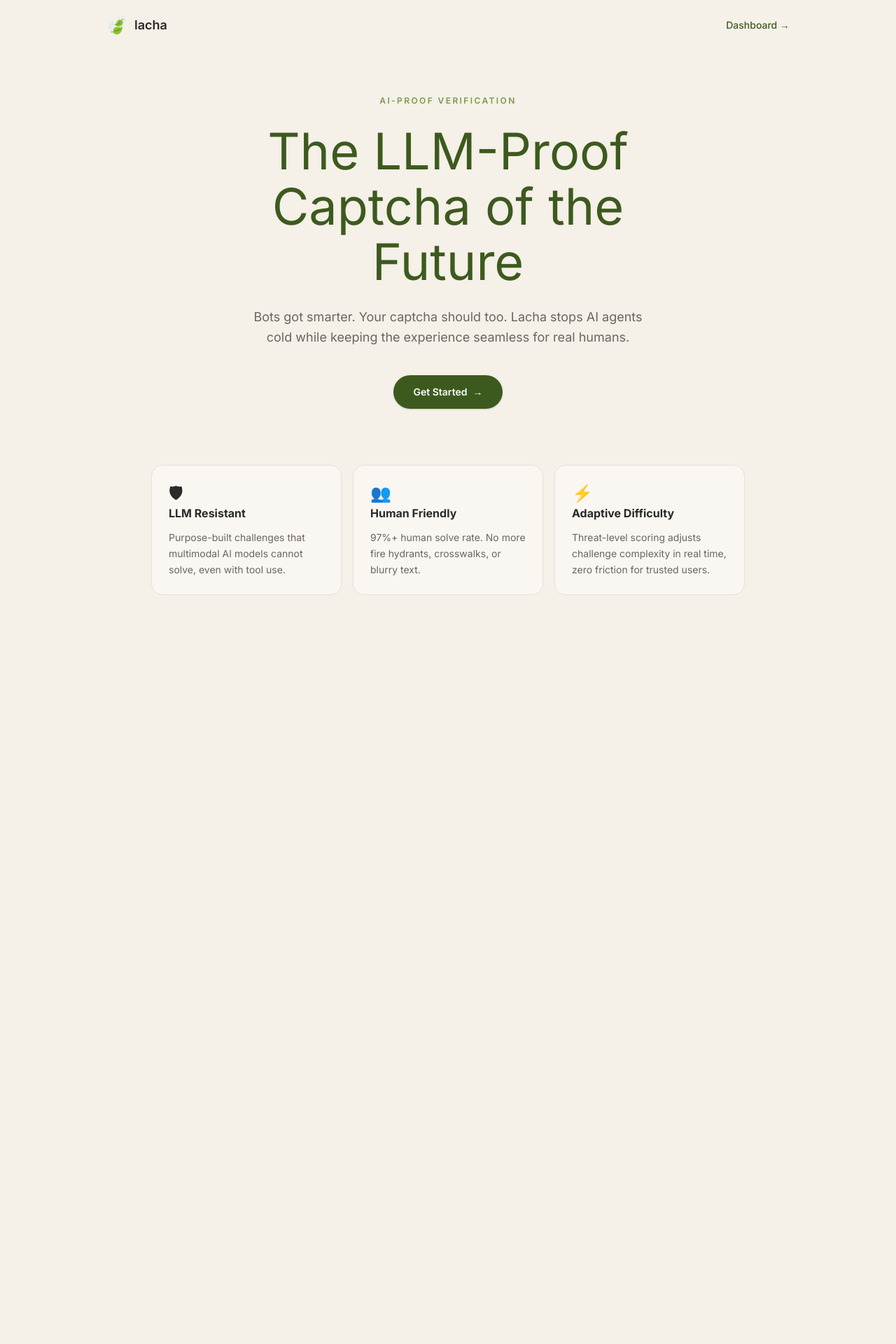
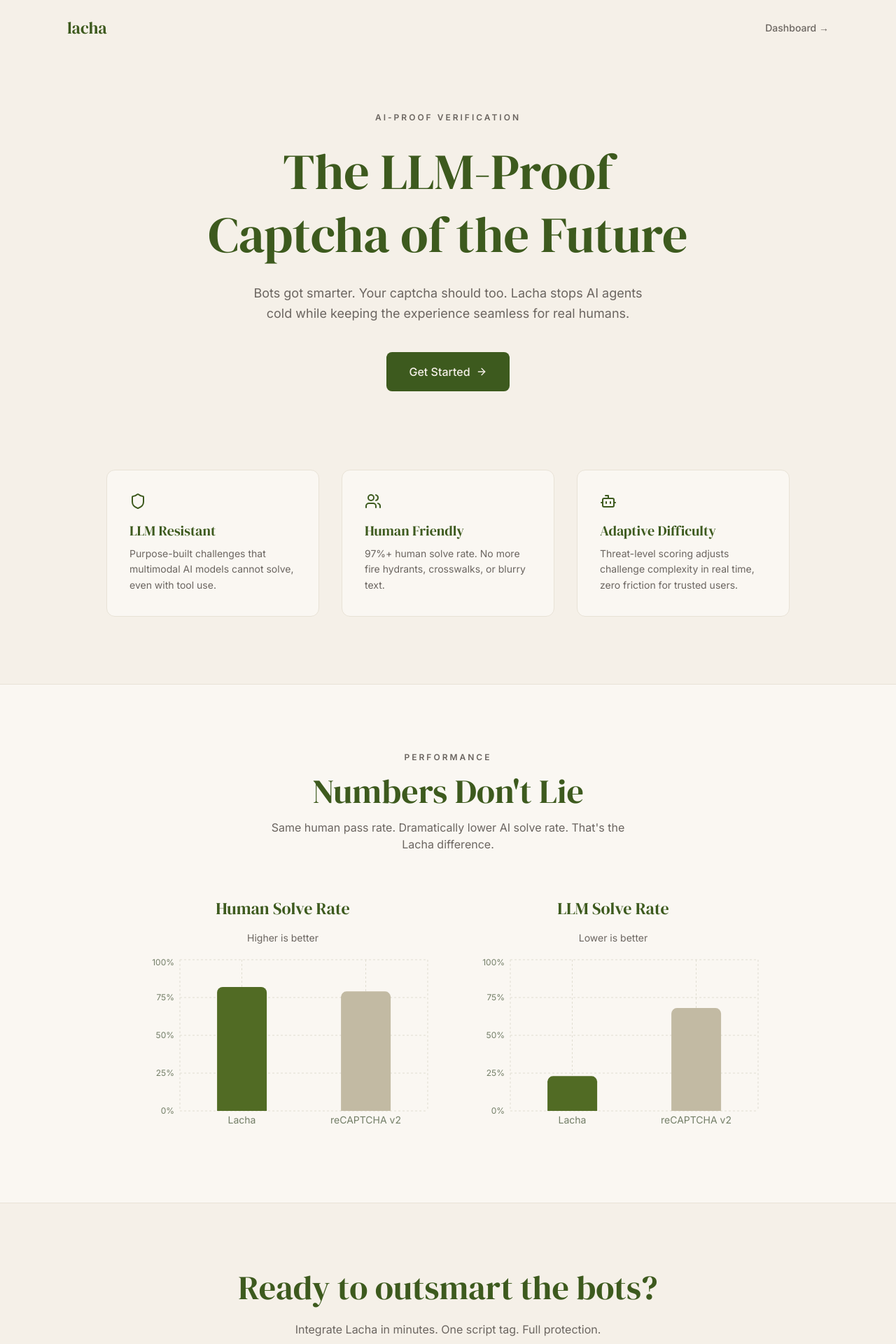
Before and after one commit to ekvanox/latcha, a Next.js app in the folder apps/web/: page / in a window 1280 px wide. Shown: the top 1920 px of the page at 70% size. Before the commit the page ends 946 px from the top, so only its background shows below. Built offline with nearby package versions, Linux system fonts and the light colour scheme.

Commit message:
feat: :art: improve ui

```diff
--- a/apps/web/package.json
+++ b/apps/web/package.json
@@ -19,6 +19,7 @@
     "next": "16.1.6",
     "react": "19.2.3",
     "react-dom": "19.2.3",
+    "recharts": "^3.7.0",
     "tailwind-merge": "^3.5.0"
   },
   "devDependencies": {
--- a/apps/web/src/app/globals.css
+++ b/apps/web/src/app/globals.css
@@ -2,7 +2,7 @@
 
 :root {
   --background: #f5f0e8;
-  --foreground: #2a2a2a;
+  --foreground: #3d5a1e;
   --olive: #3d5a1e;
   --olive-light: #5a7a2e;
   --olive-muted: #7a9a4e;
@@ -13,6 +13,14 @@
   --card-border: #e8e2d6;
   --text-muted: #8a8478;
   --text-secondary: #6b6560;
+
+  /* shadcn-style tokens used in page.tsx */
+  --primary: #3d5a1e;
+  --primary-foreground: #f5f0e8;
+  --muted-foreground: #6b6560;
+  --card: #faf7f2;
+  --border: #e8e2d6;
+  --destructive: #c0392b;
 }
 
 @theme inline {
@@ -28,6 +36,15 @@
   --color-card-border: var(--card-border);
   --color-text-muted: var(--text-muted);
   --color-text-secondary: var(--text-secondary);
+
+  /* shadcn-style tokens */
+  --color-primary: var(--primary);
+  --color-primary-foreground: var(--primary-foreground);
+  --color-muted-foreground: var(--muted-foreground);
+  --color-card: var(--card);
+  --color-border: var(--border);
+  --color-destructive: var(--destructive);
+
   --font-sans: "Inter", sans-serif;
   --font-serif: "DM Serif Display", serif;
 }
--- a/apps/web/src/app/page.tsx
+++ b/apps/web/src/app/page.tsx
@@ -1,89 +1,122 @@
 import Link from "next/link";
+import { ArrowRight, Shield, Bot, Users } from "lucide-react";
+import StatsChart from "@/components/StatsChart";
 
-export default function Home() {
+const Index = () => {
   return (
-    <div className="min-h-screen bg-[var(--cream)]">
+    <div className="min-h-screen bg-background">
       {/* Nav */}
-      <nav className="max-w-5xl mx-auto px-6 py-5 flex items-center justify-between">
-        <div className="flex items-center gap-2.5">
-          <span className="text-2xl">🍃</span>
-          <span className="text-lg font-semibold text-[var(--foreground)]">
-            lacha
-          </span>
-        </div>
+      <nav className="flex items-center justify-between px-8 py-6 max-w-6xl mx-auto">
+        <span className="font-serif text-2xl text-primary">lacha</span>
         <Link
           href="/dashboard"
-          className="text-sm font-medium text-[var(--olive)] hover:text-[var(--olive-light)] transition-colors"
+          className="text-sm font-medium text-muted-foreground hover:text-foreground transition-colors"
         >
           Dashboard →
         </Link>
       </nav>
 
       {/* Hero */}
-      <main className="max-w-3xl mx-auto px-6 pt-16 pb-20 text-center">
-        <p className="text-xs font-semibold uppercase tracking-[0.2em] text-[var(--olive-muted)] mb-6">
+      <section className="flex flex-col items-center text-center px-6 pt-20 pb-28 max-w-3xl mx-auto animate-fade-in-up">
+        <p className="text-xs font-semibold tracking-[0.25em] uppercase text-muted-foreground mb-6">
           AI-Proof Verification
         </p>
-        <h1
-          className="text-5xl sm:text-6xl md:text-7xl font-normal leading-[1.1] text-[var(--olive)] mb-6"
-          style={{ fontFamily: "var(--font-serif)" }}
-        >
-          The LLM-Proof
-          <br />
-          Captcha of the Future
+        <h1 className="text-5xl md:text-7xl font-serif text-foreground leading-tight mb-6">
+          The LLM-Proof Captcha&nbsp;of&nbsp;the&nbsp;Future
         </h1>
-        <p className="text-base sm:text-lg text-[var(--text-secondary)] max-w-xl mx-auto mb-10 leading-relaxed">
+        <p className="text-lg text-muted-foreground max-w-xl mb-10 leading-relaxed">
           Bots got smarter. Your captcha should too. Lacha stops AI agents cold
           while keeping the experience seamless for real humans.
         </p>
         <Link
           href="/demo"
-          className="inline-flex items-center gap-2 px-7 py-3.5 bg-[var(--olive)] text-white rounded-full text-sm font-semibold hover:bg-[var(--olive-light)] transition-colors shadow-sm"
+          className="inline-flex items-center gap-2 bg-primary text-primary-foreground px-8 py-4 rounded-lg text-base font-medium hover:opacity-90 transition-opacity"
         >
-          Get Started <span aria-hidden>→</span>
+          Get Started <ArrowRight className="w-4 h-4" />
         </Link>
-      </main>
+      </section>
 
-      {/* Feature cards */}
-      <section className="max-w-4xl mx-auto px-6 pb-24">
-        <div className="grid grid-cols-1 sm:grid-cols-3 gap-4">
-          <FeatureCard
-            icon="🛡"
-            title="LLM Resistant"
-            description="Purpose-built challenges that multimodal AI models cannot solve, even with tool use."
-          />
-          <FeatureCard
-            icon="👥"
-            title="Human Friendly"
-            description="97%+ human solve rate. No more fire hydrants, crosswalks, or blurry text."
-          />
-          <FeatureCard
-            icon="⚡"
-            title="Adaptive Difficulty"
-            description="Threat-level scoring adjusts challenge complexity in real time, zero friction for trusted users."
-          />
+      {/* Features */}
+      <section className="max-w-5xl mx-auto px-6 pb-24">
+        <div className="grid md:grid-cols-3 gap-8">
+          {[
+            {
+              icon: Shield,
+              title: "LLM Resistant",
+              desc: "Purpose-built challenges that multimodal AI models cannot solve, even with tool use.",
+            },
+            {
+              icon: Users,
+              title: "Human Friendly",
+              desc: "97%+ human solve rate. No more fire hydrants, crosswalks, or blurry text.",
+            },
+            {
+              icon: Bot,
+              title: "Adaptive Difficulty",
+              desc: "Threat-level scoring adjusts challenge complexity in real time, zero friction for trusted users.",
+            },
+          ].map((f) => (
+            <div
+              key={f.title}
+              className="bg-card rounded-xl p-8 border border-border"
+            >
+              <f.icon className="w-6 h-6 text-primary mb-4" />
+              <h3 className="font-serif text-xl text-foreground mb-2">
+                {f.title}
+              </h3>
+              <p className="text-sm text-muted-foreground leading-relaxed">
+                {f.desc}
+              </p>
+            </div>
+          ))}
         </div>
       </section>
+
+      {/* Stats */}
+      <section className="bg-card border-y border-border py-24 px-6">
+        <div className="max-w-4xl mx-auto text-center mb-16">
+          <p className="text-xs font-semibold tracking-[0.25em] uppercase text-muted-foreground mb-4">
+            Performance
+          </p>
+          <h2 className="text-3xl md:text-5xl font-serif text-foreground mb-4">
+            Numbers Don&apos;t Lie
+          </h2>
+          <p className="text-muted-foreground max-w-lg mx-auto">
+            Same human pass rate. Dramatically lower AI solve rate. That&apos;s
+            the Lacha difference.
+          </p>
+        </div>
+        <StatsChart />
+      </section>
+
+      {/* CTA */}
+      <section className="py-24 px-6 text-center max-w-2xl mx-auto">
+        <h2 className="text-3xl md:text-5xl font-serif text-foreground mb-6">
+          Ready to outsmart the bots?
+        </h2>
+        <p className="text-muted-foreground mb-10">
+          Integrate Lacha in minutes. One script tag. Full protection.
+        </p>
+        <Link
+          href="/dashboard"
+          className="inline-flex items-center gap-2 bg-primary text-primary-foreground px-10 py-4 rounded-lg text-lg font-medium hover:opacity-90 transition-opacity"
+        >
+          Open Dashboard <ArrowRight className="w-5 h-5" />
+        </Link>
+      </section>
+
+      {/* Footer */}
+      <footer className="border-t border-border py-10 px-6 text-center">
+        <p className="font-serif text-xl text-primary mb-2">lacha</p>
+        <a
+          href="mailto:hello@lacha.dev"
+          className="text-sm text-muted-foreground hover:text-foreground transition-colors"
+        >
+          hello@lacha.dev
+        </a>
+      </footer>
     </div>
   );
-}
+};
 
-function FeatureCard({
-  icon,
-  title,
-  description,
-}: {
-  icon: string;
-  title: string;
-  description: string;
-}) {
-  return (
-    <div className="bg-[var(--card-bg)] border border-[var(--card-border)] rounded-2xl p-6 space-y-3">
-      <span className="text-2xl">{icon}</span>
-      <h3 className="text-base font-bold text-[var(--foreground)]">{title}</h3>
-      <p className="text-sm text-[var(--text-secondary)] leading-relaxed">
-        {description}
-      </p>
-    </div>
-  );
-}
+export default Index;
--- /dev/null
+++ b/apps/web/src/components/StatsChart.tsx
@@ -0,0 +1,95 @@
+"use client";
+
+import {
+  BarChart,
+  Bar,
+  XAxis,
+  YAxis,
+  CartesianGrid,
+  Tooltip,
+  ResponsiveContainer,
+  Cell,
+} from "recharts";
+
+const humanData = [
+  { name: "Lacha", value: 82 },
+  { name: "reCAPTCHA v2", value: 79 },
+];
+
+const botData = [
+  { name: "Lacha", value: 23 },
+  { name: "reCAPTCHA v2", value: 68 },
+];
+
+const StatBar = ({
+  title,
+  data,
+  subtitle,
+}: {
+  title: string;
+  data: typeof humanData;
+  subtitle: string;
+}) => (
+  <div className="flex flex-col items-center gap-4">
+    <h3 className="text-2xl font-serif text-foreground">{title}</h3>
+    <p className="text-sm text-muted-foreground">{subtitle}</p>
+    <div className="w-full h-64">
+      <ResponsiveContainer width="100%" height="100%">
+        <BarChart data={data} barCategoryGap="30%">
+          <CartesianGrid strokeDasharray="3 3" stroke="hsl(45 20% 85%)" />
+          <XAxis
+            dataKey="name"
+            tick={{ fill: "hsl(90 10% 45%)", fontSize: 14 }}
+            axisLine={false}
+            tickLine={false}
+          />
+          <YAxis
+            domain={[0, 100]}
+            tick={{ fill: "hsl(90 10% 45%)", fontSize: 12 }}
+            axisLine={false}
+            tickLine={false}
+            unit="%"
+          />
+          <Tooltip
+            contentStyle={{
+              backgroundColor: "hsl(45 33% 94%)",
+              border: "1px solid hsl(45 20% 85%)",
+              borderRadius: "0.75rem",
+              fontFamily: "Inter",
+            }}
+            formatter={(value: number) => [`${value}%`]}
+          />
+          <Bar dataKey="value" radius={[8, 8, 0, 0]}>
+            {data.map((entry) => (
+              <Cell
+                key={entry.name}
+                fill={
+                  entry.name === "Lacha" ? "hsl(82 50% 28%)" : "hsl(45 20% 70%)"
+                }
+              />
+            ))}
+          </Bar>
+        </BarChart>
+      </ResponsiveContainer>
+    </div>
+  </div>
+);
+
+const StatsChart = () => {
+  return (
+    <div className="grid md:grid-cols-2 gap-12 max-w-4xl mx-auto">
+      <StatBar
+        title="Human Solve Rate"
+        data={humanData}
+        subtitle="Higher is better"
+      />
+      <StatBar
+        title="LLM Solve Rate"
+        data={botData}
+        subtitle="Lower is better"
+      />
+    </div>
+  );
+};
+
+export default StatsChart;
--- a/apps/web/src/components/ui/card.tsx
+++ b/apps/web/src/components/ui/card.tsx
@@ -8,7 +8,7 @@
   <div
     ref={ref}
     className={cn(
-      "rounded-xl border border-gray-200 bg-white text-foreground shadow-sm dark:border-gray-800 dark:bg-gray-950",
+      "rounded-xl border border-[var(--card-border)] bg-[var(--card-bg)] text-foreground shadow-sm",
       className,
     )}
     {...props}
@@ -46,7 +46,7 @@
 >(({ className, ...props }, ref) => (
   <div
     ref={ref}
-    className={cn("text-sm text-gray-500 dark:text-gray-400", className)}
+    className={cn("text-sm text-[var(--text-secondary)]", className)}
     {...props}
   />
 ));
```
Also changed, not shown: apps/web/src/app/demo/components/CaptchaQuestion.tsx (+19 -20 lines), 1 other file (tests, documents, lock files or other folders).
